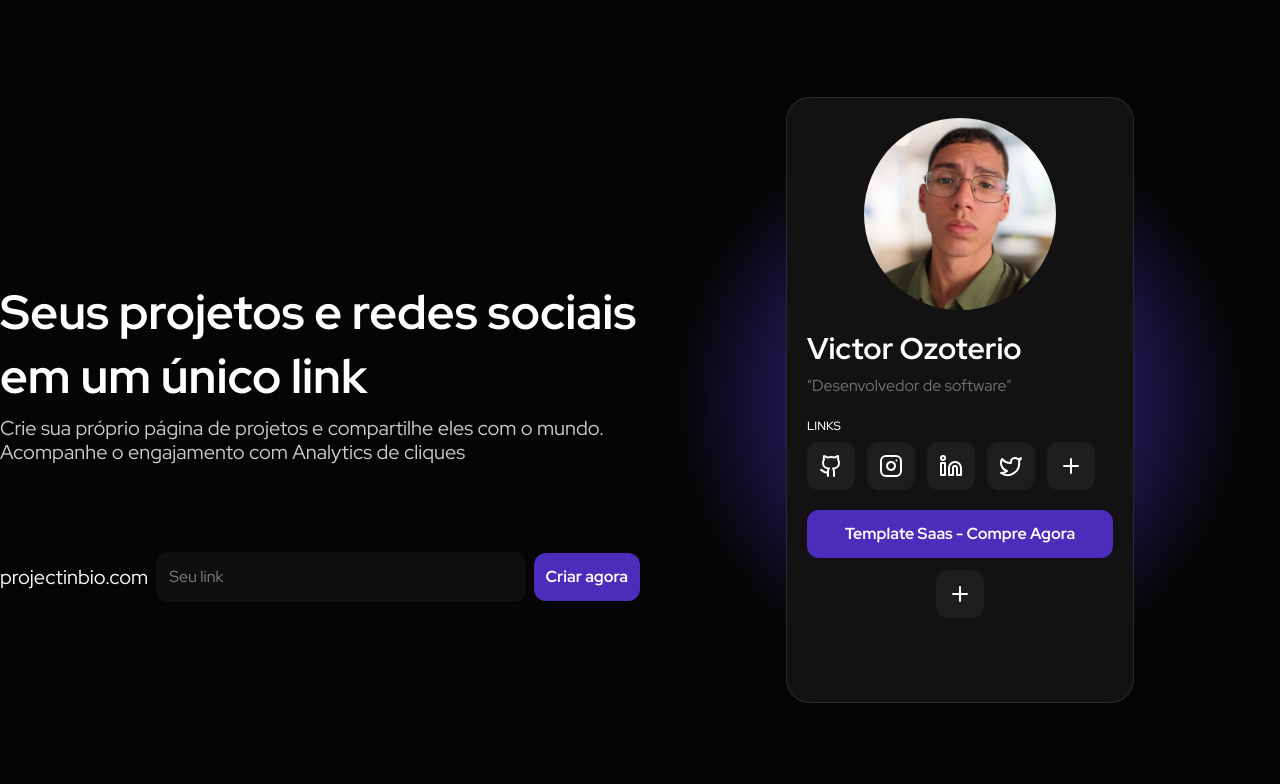
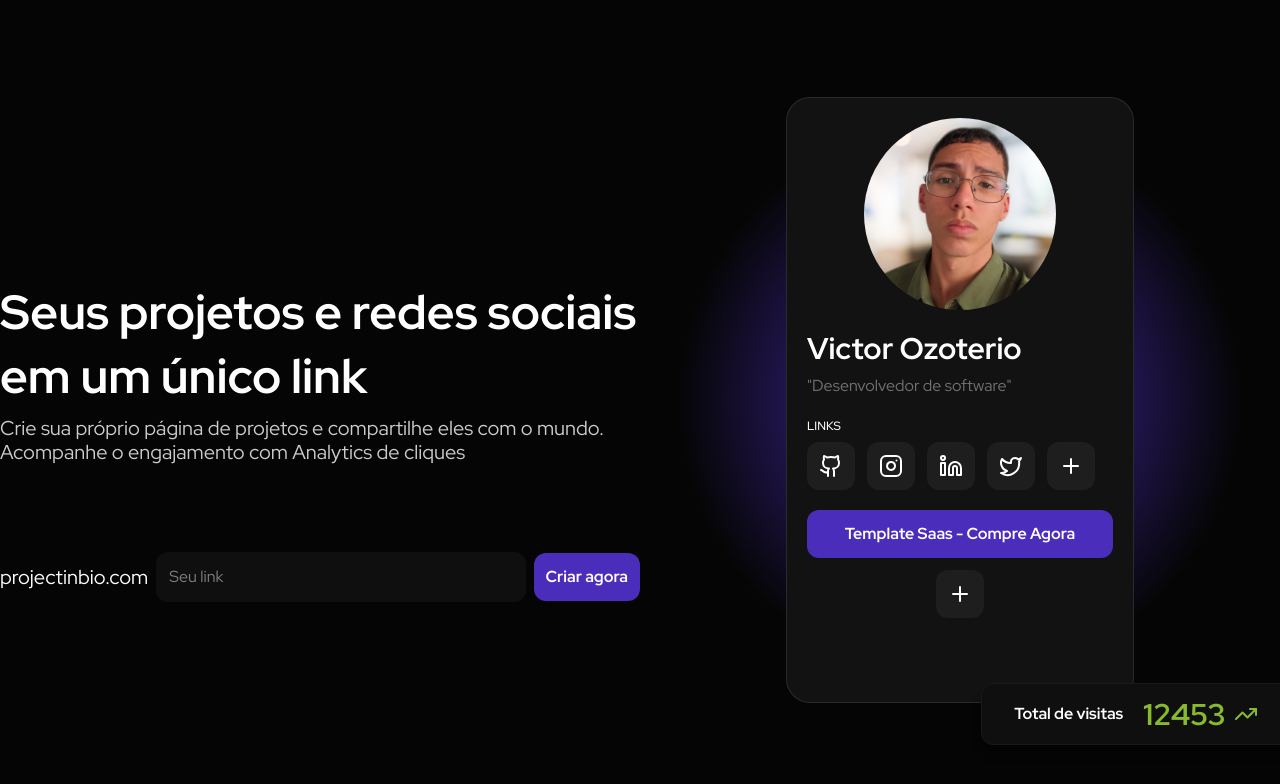
Before and after one commit to victorozoterio/project-in-bio, a Next.js app: page / in a window 1280 px wide. Shown: the top 784 px of the page. Built offline with nearby package versions, Linux system fonts and the light colour scheme.

Commit message:
feat: criando componente total de visitas

```diff
--- /dev/null
+++ b/app/components/commons/total-visits.tsx
@@ -0,0 +1,17 @@
+import { TrendingUp } from "lucide-react";
+
+export function TotalVisits() {
+	return (
+		<div className="w-min whitespace-nowrap flex items-center gap-5 bg-background-secondary border border-border-primary px-8 py-3 rounded-xl shadow-lg">
+			<span className="font-bold text-white">Total de visitas</span>
+			<div className="flex items-center gap-2 text-accent-green">
+				<span className="text-3xl font-bold">12453</span>
+				<TrendingUp />
+			</div>
+			{/* <div className="flex items-center gap-2">
+				<button>Portal</button>
+				<button>Sair</button>
+			</div> */}
+		</div>
+	);
+}
--- a/app/components/landing-page/hero.tsx
+++ b/app/components/landing-page/hero.tsx
@@ -1,3 +1,4 @@
+import { TotalVisits } from "../commons/total-visits";
 import UserCard from "../commons/user-card";
 import Button from "../ui/button";
 import TextInput from "../ui/text-input";
@@ -24,7 +25,7 @@ export default function Hero() {
 				<div className="relative">
 					<UserCard />
 					<div className="absolute -bottom-[7%] -right-[45%]">
-						{/* <TotalVisits /> */}
+						<TotalVisits />
 					</div>
 					<div className="absolute top-[20%] -left-[45%] -z-10">
 						{/* <ProjectCard/> */}
```
